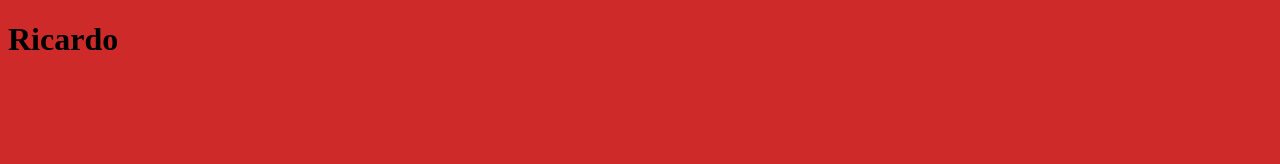
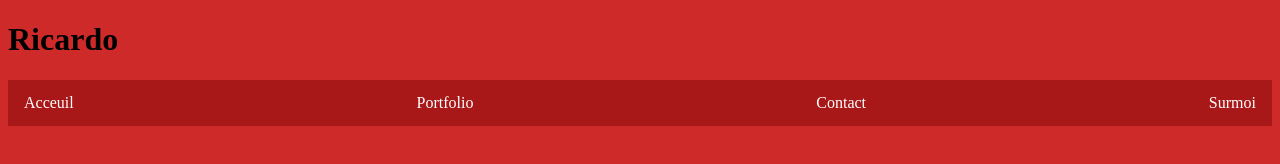
Before and after one commit to WeaponFreak/veille-2, a plain HTML site: page index.html in a window 1280 px wide. Drawn offline with Linux system fonts and the light colour scheme.

Commit message:
bar de lien avec css

```diff
--- a/index.html
+++ b/index.html
@@ -6,5 +6,12 @@
 </head>
 <body>
 	<h1 id="titre">Ricardo</h1>
+	<ul>
+	  <li><a href="#home">Acceuil</a></li>
+	  <li><a href="#news">Portfolio</a></li>
+	  <li><a href="#contact">Contact</a></li>
+	  <li><a href="#about">Surmoi</a></li>
+	</ul>
+	<div></div>
 </body>
 </html>
--- a/less/index.less
+++ b/less/index.less
@@ -6,3 +6,17 @@
 body{
  background-color: #CF2A2A;
 }
+ul{
+  background-color: #A81818;
+  overflow: hidden;
+  list-style-type: none;
+  display: flex;
+  justify-content: space-between;
+  padding: 0;
+}
+li a{
+  padding: 14px 16px;
+  text-decoration: none;
+  display: block;
+  color: white;
+}
```
Also changed, not shown: css/index.css.
